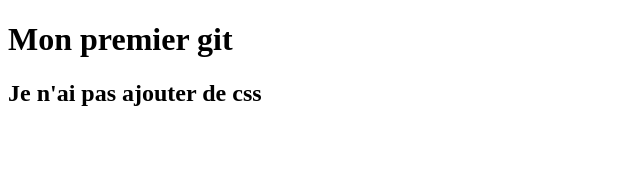
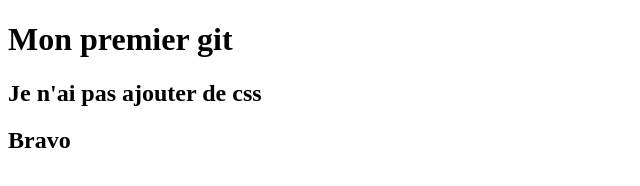
Before and after one commit to jlapert93/TD_GIT, a plain HTML site: page index.html in a window 1280 px wide. Shown: the full height of the page, 0-640 px from the left. Drawn offline with Linux system fonts and the light colour scheme.

Commit message:
Update index.html

```diff
--- a/index.html
+++ b/index.html
@@ -9,5 +9,8 @@
 
     <h1>Mon premier git</h1>
     <h2>Je n'ai pas ajouter de css</h2>
+    <section>
+        <h1>Bravo </h1>
+    </section>
 </body>
 </html>
```
